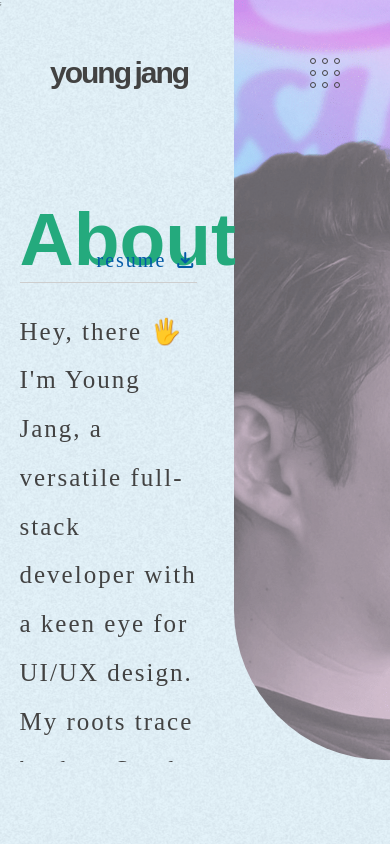
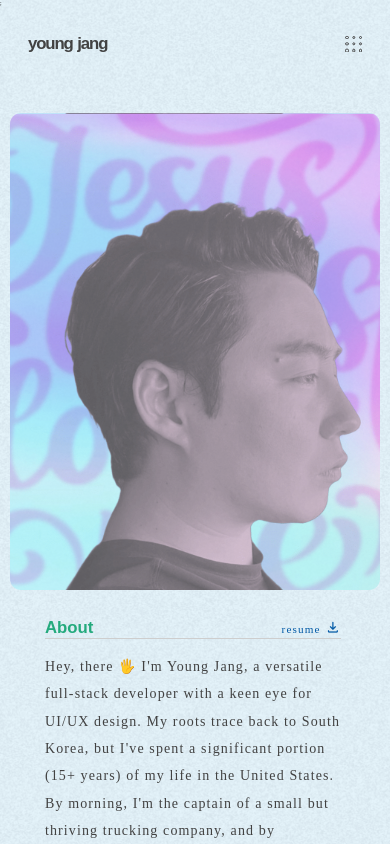
Before and after one commit to jyoungjoon/hiimyoungjang, a React (Create React App) app: page /hiimyoungjang/about in a window 390 px wide. Built offline with nearby package versions, Linux system fonts and the light colour scheme; a web font is replaced by a local one.

Commit message:
ADD: media queries

```diff
--- a/src/App.js
+++ b/src/App.js
@@ -9,6 +9,7 @@ import Work from './pages/Work';
 import Contact from './pages/Contact';
 import Overlay from './ui/Overlay';
 import Project from './pages/Project';
+import { device } from './ui/MediaQueries';
 
 const GlobalStyle = createGlobalStyle`
 
@@ -20,6 +21,30 @@ const GlobalStyle = createGlobalStyle`
     font-smooth: always;
     scroll-behavior: smooth;
     scrollbar-width: none;
+
+    @media ${device.laptopL} {
+      font-size: 52.5%;
+    }
+
+    @media ${device.tabletM} {
+      font-size: 50%;
+    }
+
+    @media ${device.tabletS} {
+      font-size: 40%;
+    }
+
+    @media ${device.mobileL} {
+      font-size: 35%;
+    }
+
+    @media ${device.mobileM} {
+      font-size: 30%;
+    }
+
+        @media ${device.mobileS} {
+      font-size: 25%;
+    }
   }
 
   &::-webkit-scrollbar {
--- a/src/pages/About.jsx
+++ b/src/pages/About.jsx
@@ -2,6 +2,7 @@ import styled from 'styled-components';
 import Heading from '../ui/Heading';
 import { stagger, animate } from 'framer-motion';
 import { useEffect } from 'react';
+import { device } from '../ui/MediaQueries';
 
 const StyledAbout = styled.div`
   width: 95%;
@@ -11,11 +12,29 @@ const StyledAbout = styled.div`
   justify-content: space-between;
   align-items: center;
   margin-left: 5%;
+
+  @media ${device.laptop} {
+    display: flex;
+    justify-content: center;
+    align-items: center;
+    flex-direction: column-reverse;
+    width: 95%;
+    height: 100%;
+    margin-left: 0;
+    margin: 0 auto;
+    margin-top: 15%;
+  }
 `;
 
 const AboutTextDiv = styled.div`
   width: 60%;
   height: 75%;
+
+  @media ${device.laptop} {
+    width: 100%;
+    height: 40%;
+    margin-right: -19%;
+  }
 `;
 
 const AboutTextContent = styled.div`
@@ -35,6 +54,10 @@ const AboutTextContent = styled.div`
 
     & span {
       transform: translateY(20%);
+      @media ${device.laptop} {
+        font-size: 3rem;
+        transform: translateY(20%);
+      }
     }
   }
 `;
@@ -59,13 +82,29 @@ const AboutPicture = styled.div`
   background-image: url('profilepic.png');
   background-size: cover;
   background-position: center;
-  border-radius: 0rem 0rem 0rem 15rem;
+  border-radius: 0rem 0rem 0rem 5rem;
   transform: translate(0%, -5%);
   filter: opacity(0.8);
   position: fixed;
   top: 0;
   right: 0;
   z-index: -1;
+
+  @media ${device.laptopL} {
+    background-position: right;
+    transform: translate(0%, 0%);
+  }
+
+  @media ${device.laptop} {
+    height: 100%;
+    background-position: bottom center;
+    position: relative;
+    width: 100%;
+    max-width: 100%;
+    min-width: 100%;
+    border-radius: 2rem 2rem 2rem 2rem;
+    transform: translate(0%, 0%);
+  }
 `;
 
 function About({ isNavOpen, setIsHome }) {
--- a/src/pages/Contact.jsx
+++ b/src/pages/Contact.jsx
@@ -3,6 +3,7 @@ import Heading from '../ui/Heading';
 import { Link } from 'react-router-dom';
 import { stagger, animate } from 'framer-motion';
 import { useEffect } from 'react';
+import { device } from '../ui/MediaQueries';
 
 const StyledContact = styled.div`
   width: 90%;
@@ -12,6 +13,14 @@ const StyledContact = styled.div`
   justify-content: space-between;
   align-items: center;
   margin: 0 auto;
+
+  @media ${device.laptop} {
+    margin-top: 15%;
+    width: 95%;
+    display: flex;
+    flex-direction: column;
+    justify-content: start;
+  }
 `;
 
 const InfoDiv = styled.div`
@@ -19,6 +28,12 @@ const InfoDiv = styled.div`
   flex-direction: column;
   width: 50%;
   height: 75%;
+
+  @media ${device.laptop} {
+    width: 100%;
+    height: 30%;
+    margin-right: -7.5%;
+  }
 `;
 
 const DonationDiv = styled.div`
@@ -26,6 +41,11 @@ const DonationDiv = styled.div`
   flex-direction: column;
   width: 50%;
   height: 75%;
+  @media ${device.laptop} {
+    width: 100%;
+    height: 30%;
+    margin-right: -7.5%;
+  }
 `;
 
 const Info = styled.div`
--- a/src/pages/Home.jsx
+++ b/src/pages/Home.jsx
@@ -2,6 +2,7 @@ import { Link } from 'react-router-dom';
 import styled from 'styled-components';
 import { stagger, animate } from 'framer-motion';
 import { useEffect } from 'react';
+import { device } from '../ui/MediaQueries';
 
 const StyledHome = styled.div`
   width: 100%;
@@ -12,6 +13,11 @@ const StyledHome = styled.div`
   justify-content: center;
   align-items: center;
   align-content: center;
+
+  @media ${device.laptop} {
+    width: 95%;
+    margin: 0 auto;
+  }
 `;
 
 const StyledHeroMessage = styled.p`
@@ -20,6 +26,11 @@ const StyledHeroMessage = styled.p`
   letter-spacing: 0.15rem;
   font-weight: 400;
   color: #035aa6;
+
+  @media ${device.laptop} {
+    font-size: 6rem;
+  }
+
   & span {
     font-size: 6.5rem;
     font-weight: 700;
@@ -38,6 +49,12 @@ const StyledDescription = styled.p`
   color: #24aa7d;
   & span {
     font-size: 4rem;
+    @media ${device.laptop} {
+      font-size: 3rem;
+    }
+  }
+  @media ${device.laptop} {
+    font-size: 2.5rem;
   }
 `;
 
--- a/src/pages/Project.jsx
+++ b/src/pages/Project.jsx
@@ -4,6 +4,7 @@ import { Link } from 'react-router-dom';
 import { useEffect, useState } from 'react';
 import { stagger, animate } from 'framer-motion';
 import Loader from '../ui/Loader';
+import { device } from '../ui/MediaQueries';
 
 const StyledProject = styled.div`
   position: relative;
@@ -23,6 +24,9 @@ const ProjectDiv = styled.div`
   overflow: scroll;
   width: 100%;
   max-height: 100%;
+  @media ${device.laptop} {
+    width: 95%;
+  }
 `;
 
 const ProjectPicturesDiv = styled.div`
@@ -33,6 +37,10 @@ const ProjectPicturesDiv = styled.div`
   align-content: center;
   gap: 1rem;
   margin-bottom: 8rem;
+
+  @media ${device.laptop} {
+    grid-template-columns: 1fr;
+  }
 `;
 
 const PictureDiv = styled.div`
@@ -67,6 +75,10 @@ const ProjectPicture = styled.div`
   }
   box-shadow: rgba(9, 30, 66, 0.25) 0px 4px 8px -2px,
     rgba(9, 30, 66, 0.08) 0px 0px 0px 1px;
+
+  @media ${device.laptop} {
+    width: 100% !important;
+  }
 `;
 
 const PictureDescription = styled.div`
@@ -74,6 +86,10 @@ const PictureDescription = styled.div`
   font-size: 1.6rem;
   margin: 2rem auto;
   font-weight: 500;
+
+  @media ${device.laptop} {
+    font-size: 1.2rem;
+  }
 `;
 
 const ProjectDetailsDiv = styled.div`
@@ -84,6 +100,10 @@ const ProjectDetailsDiv = styled.div`
   height: auto;
   min-height: 30rem;
   min-height: 40rem;
+
+  @media ${device.laptop} {
+    width: 90%;
+  }
 `;
 
 const ProjectDetailsWrapper = styled.div`
@@ -94,6 +114,11 @@ const ProjectDetailsWrapper = styled.div`
   border-bottom: 1px solid #cecece;
   margin-top: 2rem;
   margin-bottom: 8rem;
+
+  @media ${device.laptop} {
+    display: flex;
+    flex-direction: column;
+  }
 `;
 
 const ProjectSummary = styled.div`
@@ -105,6 +130,9 @@ const ProjectSummary = styled.div`
     font-size: 2rem;
     font-family: 'Ysabeau SC', sans-serif;
     color: #424242;
+    @media ${device.laptop} {
+      font-size: 1.6rem;
+    }
   }
 
   & span {
@@ -115,6 +143,14 @@ const ProjectSummary = styled.div`
     text-align: left;
     display: inline-block;
     width: 17.5rem;
+    @media ${device.laptop} {
+      font-size: 1.6rem;
+    }
+  }
+
+  @media ${device.laptop} {
+    width: 100%;
+    font-size: 1.6rem;
   }
 `;
 
@@ -129,6 +165,10 @@ const ProjectDescription = styled.div`
   padding: 4rem;
   white-space: pre-line;
   text-align: left;
+  @media ${device.laptop} {
+    width: 100%;
+    font-size: 1.6rem;
+  }
 `;
 
 function Project({ isNavOpen, currentProject, myProjects, setIsHome }) {
--- a/src/pages/Work.jsx
+++ b/src/pages/Work.jsx
@@ -3,6 +3,7 @@ import ProjectListItem from '../ui/ProjectListItem';
 import Heading from '../ui/Heading';
 import { useEffect, useState } from 'react';
 import { stagger, animate } from 'framer-motion';
+import { device } from '../ui/MediaQueries';
 
 const StyledWork = styled.div`
   width: 100%;
@@ -12,6 +13,13 @@ const StyledWork = styled.div`
   align-items: center;
   align-content: center;
   overflow: hidden;
+
+  @media ${device.laptop} {
+    margin-top: 15%;
+    display: flex;
+    flex-direction: column;
+    justify-content: center;
+  }
 `;
 
 const StyledProjectPicture = styled.div`
@@ -25,6 +33,13 @@ const StyledProjectPicture = styled.div`
   box-shadow: rgba(9, 30, 66, 0.25) 0px 4px 8px -2px,
     rgba(9, 30, 66, 0.08) 0px 0px 0px 1px;
   filter: brightness(0.975);
+
+  @media ${device.laptop} {
+    margin-top: 0;
+    height: 65%;
+    width: 95%;
+    border-radius: 2rem 2rem 2rem 2rem;
+  }
 `;
 
 const WorkList = styled.div`
@@ -32,6 +47,12 @@ const WorkList = styled.div`
   height: 75%;
   display: flex;
   flex-direction: column;
+
+  @media ${device.laptop} {
+    margin-right: -19%;
+    height: 40%;
+    width: 100%;
+  }
 `;
 
 const ProjectList = styled.ul`
--- a/src/ui/AppLayout.jsx
+++ b/src/ui/AppLayout.jsx
@@ -2,6 +2,7 @@ import { styled } from 'styled-components';
 import { Outlet } from 'react-router-dom';
 import Header from './Header';
 import Navigation from './Navigation';
+import { device } from './MediaQueries';
 
 const StyledLayout = styled.div`
   width: 100dvw;
@@ -9,12 +10,16 @@ const StyledLayout = styled.div`
   display: flex;
   flex-direction: column;
   overflow: hidden;
+
 `;
 
 const StyledMain = styled.div`
   width: 100%;
   height: 100%;
   margin: 0 auto;
+  @media ${device.laptop} {
+    overflow: scroll;
+  }
 `;
 
 function AppLayout({ isNavOpen, setIsNavOpen, isHome, setIsHome }) {
--- a/src/ui/Heading.jsx
+++ b/src/ui/Heading.jsx
@@ -1,10 +1,16 @@
 import styled from 'styled-components';
+import { device } from './MediaQueries';
 
 const StyledHeading = styled.h2`
   font-size: 7.5rem;
   color: #24aa7d;
   font-family: 'Ysabeau SC', sans-serif;
   font-weight: 900;
+
+  @media ${device.laptop} {
+    margin-top: 5rem;
+    font-size: 3rem;
+  }
 `;
 
 function Heading({ name, className }) {
--- /dev/null
+++ b/src/ui/MediaQueries.js
@@ -0,0 +1,22 @@
+const size = {
+  mobileS: '315px',
+  mobileM: '365px',
+  mobileL: '425px',
+  tabletS: '522px',
+  tabletM: '768px',
+  laptop: '1024px',
+  laptopL: '1440px',
+  desktop: '2560px',
+};
+
+export const device = {
+  mobileS: `(max-width: ${size.mobileS})`,
+  mobileM: `(max-width: ${size.mobileM})`,
+  mobileL: `(max-width: ${size.mobileL})`,
+  tabletS: `(max-width: ${size.tabletS})`,
+  tabletM: `(max-width: ${size.tabletM})`,
+  laptop: `(max-width: ${size.laptop})`,
+  laptopL: `(max-width: ${size.laptopL})`,
+  desktop: `(max-width: ${size.desktop})`,
+  desktopL: `(max-width: ${size.desktop})`,
+};
--- a/src/ui/Navigation.jsx
+++ b/src/ui/Navigation.jsx
@@ -2,6 +2,7 @@ import { animate, motion, stagger } from 'framer-motion';
 import { useEffect, useState } from 'react';
 import { Link } from 'react-router-dom';
 import styled from 'styled-components';
+import { device } from './MediaQueries';
 
 const StyledNavigation = styled.div`
   position: relative;
@@ -62,6 +63,10 @@ const NavItemTitle = styled.p`
   font-weight: 900;
   color: #24aa7d;
   letter-spacing: -0.5rem;
+
+  @media ${device.tabletM} {
+    font-size: 7rem;
+  }
 `;
 
 function Navigation({ isNavOpen, setIsNavOpen, isHome, setIsHome }) {
```
